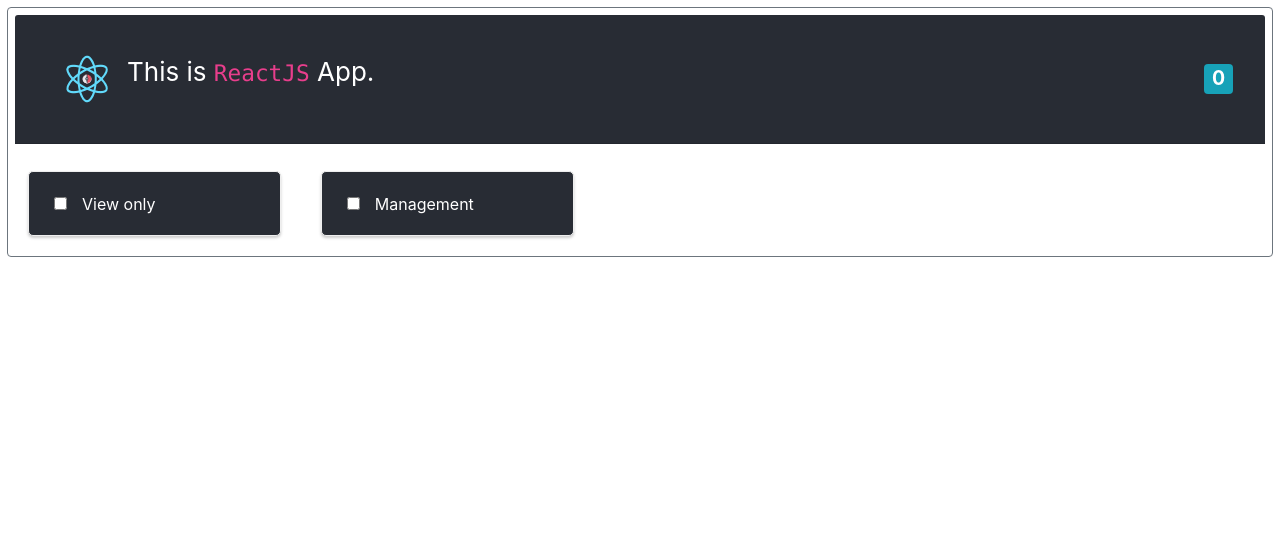
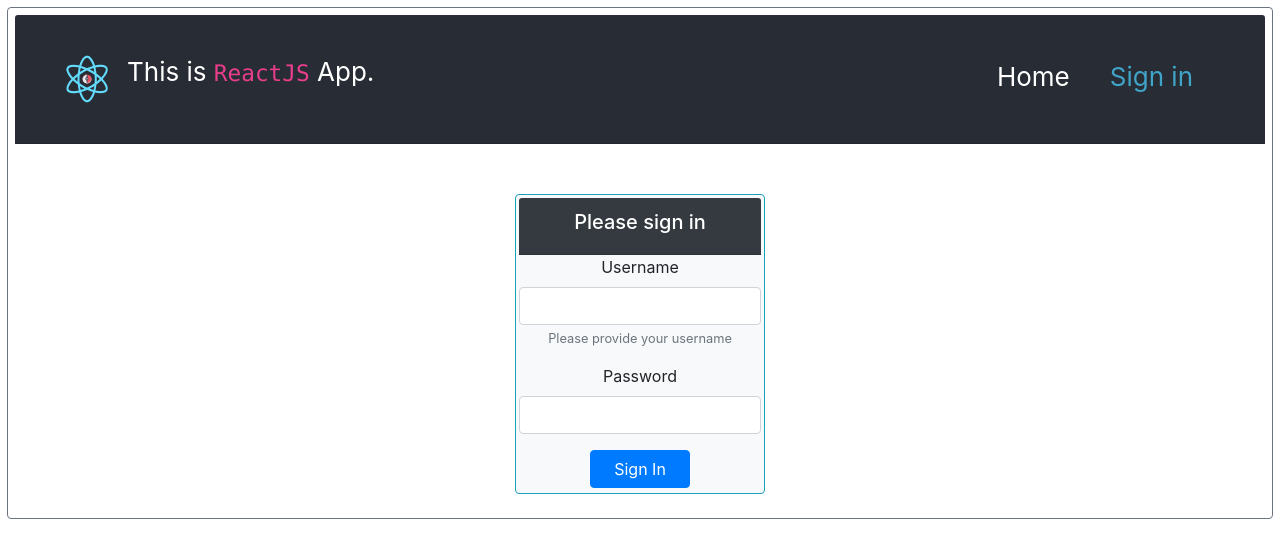
Before and after one commit to DHetsikau/dhetsikau-reactjs, a React (Create React App) app: page /signin in a window 1280 px wide. Shown: the top 558 px of the page. Built offline with nearby package versions, Linux system fonts and the light colour scheme; no server answers.

Commit message:
ReactJS - task11 - Adding Routing, login and 404 pages

```diff
--- a/package.json
+++ b/package.json
@@ -12,6 +12,7 @@
     "react": "^16.12.0",
     "react-dom": "^16.12.0",
     "react-icons": "^3.8.0",
+    "react-router-dom": "^5.2.0",
     "react-scripts": "3.3.0",
     "react-spinners": "^0.8.3",
     "reactstrap": "^8.4.0",
--- /dev/null
+++ b/src/components/Layout/NotFound/index.css
@@ -0,0 +1,13 @@
+.NotFound {
+    width: 300px;
+    height: 300px;
+    justify-content: center;
+    padding: 20px;
+    display:block;
+    margin-left: auto;
+    margin-right: auto;
+}
+
+.ta-c {
+    text-align: center;
+}
--- /dev/null
+++ b/src/components/Layout/NotFound/index.js
@@ -0,0 +1,12 @@
+import React from 'react';
+import Poke from './NotFound.svg';
+
+import './index.css';
+
+const NotFound = () =>
+  <React.Fragment>
+    <img src={Poke} className="NotFound" alt="Poke"></img>
+    <h1 className="ta-c">PAGE NOT FOUND</h1>
+  </React.Fragment>
+
+export default NotFound;
--- /dev/null
+++ b/src/components/Layout/ReactHeader/NavBar/index.css
@@ -0,0 +1,30 @@
+.NavBar {
+  text-align:right;
+  margin:20px 20px 10px auto;
+  box-sizing: border-box;
+  width: 70%;
+};
+
+.NavBar ul {
+  margin: 40px;
+  padding: 40px;
+};
+
+.NavBar li {
+  margin: 20px;
+  padding: 30px;
+}
+
+.NavBar a {
+    color: #FFFFFF;
+    text-decoration: none;
+    width: 100%;
+    box-sizing: border-box;
+    padding: 20px;
+}
+
+.NavBar a:hover,
+.NavBar a:active,
+.NavBar a.active {
+    color: #40A4C8;
+}
--- /dev/null
+++ b/src/components/Layout/ReactHeader/NavBar/index.js
@@ -0,0 +1,17 @@
+import React from 'react';
+import './index.css'
+
+import {NavLink} from 'react-router-dom';
+
+const NavBar = props => {
+  return (
+      <nav className="NavBar">
+        <ul>
+            <NavLink to='/' exact>Home</NavLink>
+            <NavLink to={{pathname: '/signin'}}>Sign in</NavLink>
+        </ul>
+      </nav>
+  )
+}
+
+export default NavBar;
--- a/src/components/Layout/ReactHeader/index.js
+++ b/src/components/Layout/ReactHeader/index.js
@@ -3,15 +3,18 @@ import logo from './logo.svg';
 import './index.css'
 
 import AppContext from '../../../context/app-context';
+import NavBar from './NavBar';
+import { withRouter } from 'react-router-dom';
 
-const Header = () => {
+const Header = props => {
   const context = React.useContext(AppContext);
   return (
     <header className="App-header jumbotron card-header">
       <img src={logo} className="App-logo" alt="logo" />
       <p> This is <code>ReactJS</code> App.</p>
-      <span className="badge badge-info badge-custom">{context.getCardsCount()}</span>
+      <NavBar/>
+      {props.location.pathname === '/' && <span className="badge badge-info badge-custom">{context.getCardsCount()}</span>}
     </header>
   )}
 
-export default Header;
+export default withRouter(Header);
--- /dev/null
+++ b/src/components/Layout/SignIn/index.css
@@ -0,0 +1,26 @@
+.sitem {
+  margin: 50px;
+  padding: 3px;
+  width: 250px;
+  height: 300px;
+  display:block;
+  margin-left: auto;
+  margin-right: auto;
+  text-align: center;
+}
+
+.ta-l {
+  text-align: left;
+}
+
+.ta-r {
+  text-align: right;
+}
+
+.w-60 {
+    width: 100px;
+}
+
+label {
+    padding: 20 0;
+}
--- /dev/null
+++ b/src/components/Layout/SignIn/index.js
@@ -0,0 +1,25 @@
+import React from 'react';
+import './index.css';
+
+const SignIn = () =>
+  <React.Fragment>
+    <div className={"sitem container card bg-light mb-4 border-info"}>
+     <div className={"card-header text-white bg-dark"}>
+       <h5>Please sign in</h5>
+     </div>
+     <form>
+       <div class="form-group">
+         <label for="InputEmail">Username</label>
+         <input type="username" class="form-control" id="InputEmail" aria-describedby="emailHelp"/>
+         <small id="emailHelp" class="form-text text-muted">Please provide your username</small>
+        </div>
+       <div class="form-group">
+         <label for="InputPassword">Password</label>
+         <input type="password" class="form-control" id="InputPassword"/>
+       </div>
+       <button type="submit" class="btn btn-primary w-60">Sign In</button>
+     </form>
+    </div>
+  </React.Fragment>
+
+export default SignIn;
--- a/src/components/Layout/index.js
+++ b/src/components/Layout/index.js
@@ -1,9 +1,13 @@
 import React, {useState} from 'react';
+import {Switch, Route} from 'react-router-dom';
+
 import './index.css';
 
 import ReactHeader from './ReactHeader';
 import Cockpit  from './Cockpit';
 import CardList from './CardList';
+import NotFound from './NotFound';
+import SignIn from './SignIn';
 
 function Layout() {
 
@@ -26,9 +30,8 @@ function Layout() {
     });
   }
 
-  return (
-    <div>
-      <ReactHeader />
+  const main = (
+    <React.Fragment>
       <Cockpit
         viewMode={layoutState.viewMode}
         selectMode={layoutState.selectMode}
@@ -39,6 +42,17 @@ function Layout() {
         viewMode={layoutState.viewMode}
         selectMode={layoutState.selectMode}
       />
+    </React.Fragment>
+  )
+
+  return (
+    <div>
+      <ReactHeader />
+      <Switch>
+        <Route path="/" exact render={() => main}/>
+        <Route path="/signin" exact component={SignIn}/>
+        <Route component={NotFound}/>
+      </Switch>
     </div>
   )
 }
--- a/src/containers/App.js
+++ b/src/containers/App.js
@@ -3,13 +3,16 @@ import './App.css';
 
 import Layout from '../components/Layout';
 import { AppContextProvider } from '../context/app-context';
+import {BrowserRouter} from 'react-router-dom';
 
 function App() {
   return (
     <div className="App card border-secondary mb-3">
-      <AppContextProvider>
-        <Layout />
-      </AppContextProvider>
+      <BrowserRouter>
+        <AppContextProvider>
+          <Layout />
+        </AppContextProvider>
+      </BrowserRouter>
     </div>
   );
 }
```
Also changed, not shown: src/components/Layout/NotFound/NotFound.svg (added), 1 other file (tests, documents, lock files or other folders).
